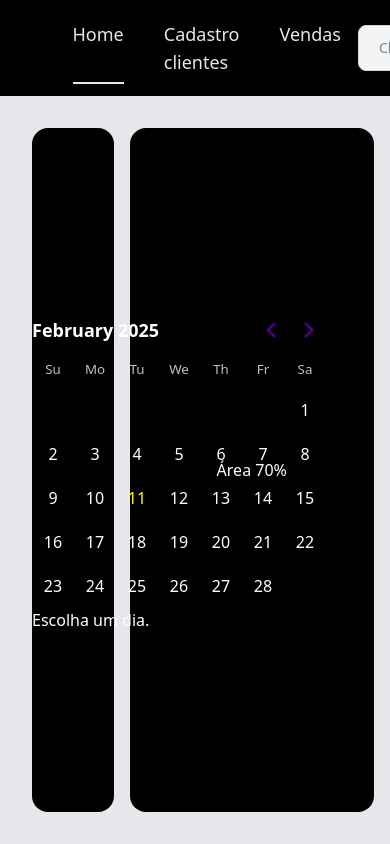
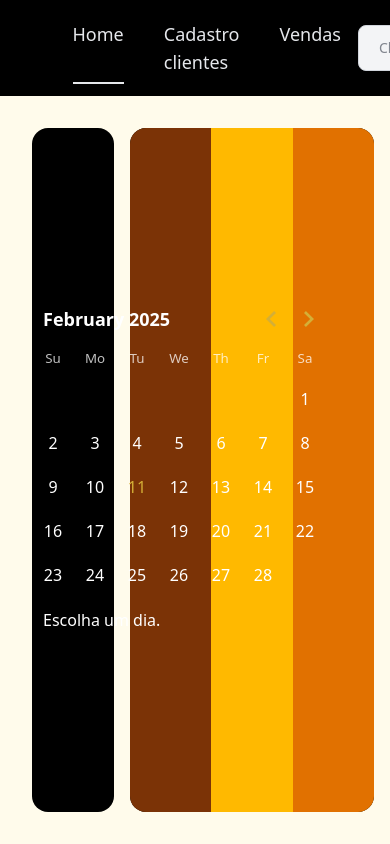
Before and after one commit to LeonardoLobas/Gest-o, a React (Vite) app: page /Home in a window 390 px wide. Shown: the top 844 px of the page. Built offline with nearby package versions, Linux system fonts and the light colour scheme.

Commit message:
Atualizar estilos da página Home e do DayPicker; adicionar novas classes CSS para layout e responsividade

```diff
--- a/src/Home.tsx
+++ b/src/Home.tsx
@@ -6,7 +6,7 @@ import "./daypicker-overrides.css";
 const Home = () => {
     const [selected, setSelected] = useState<Date>();
     return (
-        <div className="flex-1 bg-gray-200 h-full p-8 grid grid-cols-[25%_75%] gap-4 ">
+        <div className="flex-1 bg-amber-50  h-full p-8 grid grid-cols-[25%_75%] gap-4 ">
             <div className="bg-black text-white grid place-items-center rounded-2xl ">
                 <DayPicker
                     mode="single"
@@ -14,14 +14,16 @@ const Home = () => {
                     onSelect={setSelected}
                     footer={
                         selected
-                            ? `Selected: ${selected.toLocaleDateString()}`
+                            ? `Selecionado: ${selected.toLocaleDateString()}`
                             : "Escolha um dia."
                     }
                 />
             </div>
 
-            <div className="bg-black text-white grid place-items-center rounded-2xl ">
-                <h2>Área 70%</h2>
+            <div className="bg-black text-white grid grid-cols-3 place-items-center rounded-2xl overflow-hidden">
+                <div className="col-span-1 h-full w-full bg-amber-900  "></div>
+                <div className="col-span-1 h-full w-full bg-amber-400"></div>
+                <div className="col-span-1 h-full w-full bg-amber-600"></div>
             </div>
         </div>
     );
--- a/src/daypicker-overrides.css
+++ b/src/daypicker-overrides.css
@@ -1,6 +1,17 @@
 .rdp-root {
-    --rdp-accent-color: indigo !important;
-    --rdp-today-color: yellow;
-    --rdp-day_button-border-radius: 10px
+    --rdp-accent-color: #D4AF37;
+    --rdp-today-color: #D4AF37;
+    --rdp-day_button-border-radius: 10px;
+    --rdp-day-width: 100%
     /* Adicione mais variáveis conforme necessário */
   }
+.rdp-footer {
+  padding: 11px; /* Adiciona espaço interno */
+
+}
+.rdp-caption_label {
+  padding: 11px
+}
+.rdp-month_grid {
+
+}
```
